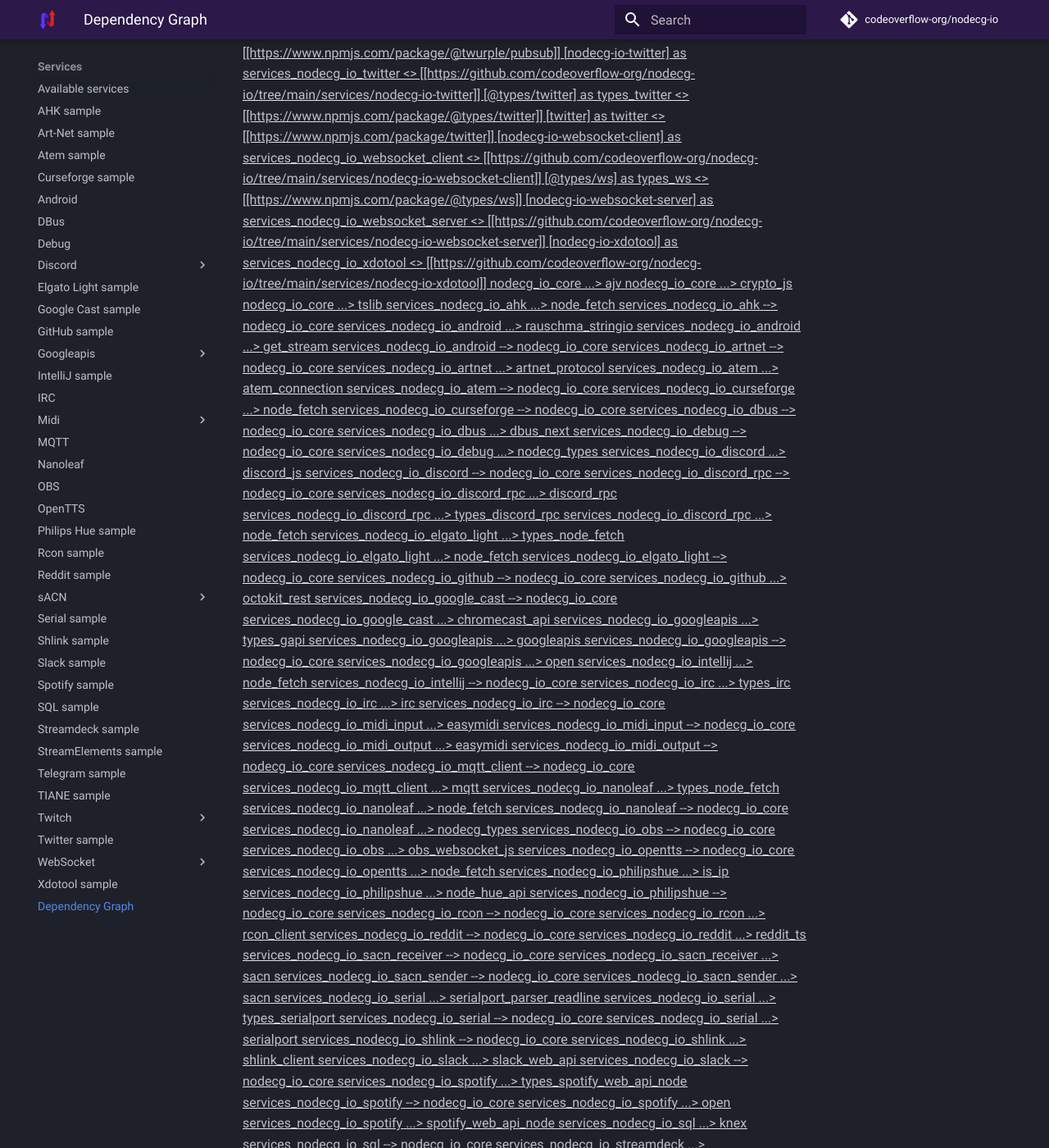
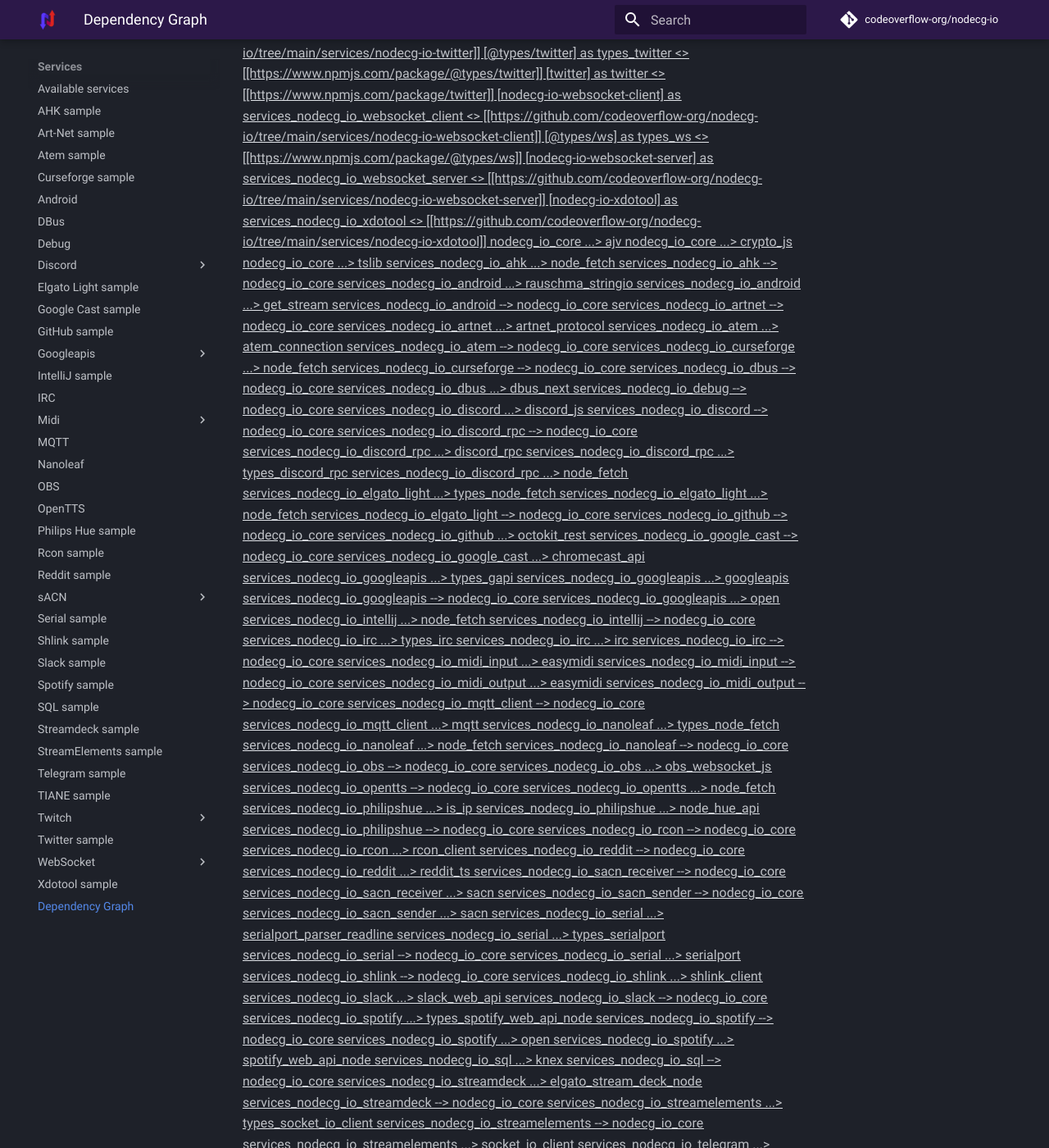
Before and after one commit to codeoverflow-org/nodecg-io-docs, an MkDocs documentation site: the page built from docs/dependencies.md, in a window 1280 px wide and 1400 px high, scrolled down 3375 px. Shown: the whole window at 82% size. Built offline with MkDocs 1.6.1 and Material for MkDocs 9.7.7, drawn with Linux system fonts in a browser that asks for light colours; comment, search, counter and statistics services are not loaded; the version menu is left out; some of the changed text lies outside the part shown.

Commit message:
Update generated documentation (codeoverflow-org/nodecg-io@d08d7a46a23dc5ab2528cc4ce30822028c4fc5c8)

```diff
--- a/docs/dependencies.md
+++ b/docs/dependencies.md
@@ -30,7 +30,6 @@
 [<u>nodecg-io-dbus] as services_nodecg_io_dbus <<service>> [[https://github.com/codeoverflow-org/nodecg-io/tree/main/services/nodecg-io-dbus]]
 [<u>dbus-next] as dbus_next <<lib>> [[https://www.npmjs.com/package/dbus-next]]
 [<u>nodecg-io-debug] as services_nodecg_io_debug <<service>> [[https://github.com/codeoverflow-org/nodecg-io/tree/main/services/nodecg-io-debug]]
-[<u>nodecg-types] as nodecg_types <<lib>> [[https://www.npmjs.com/package/nodecg-types]]
 [<u>nodecg-io-discord] as services_nodecg_io_discord <<service>> [[https://github.com/codeoverflow-org/nodecg-io/tree/main/services/nodecg-io-discord]]
 [<u>discord.js] as discord_js <<lib>> [[https://www.npmjs.com/package/discord.js]]
 [<u>nodecg-io-discord-rpc] as services_nodecg_io_discord_rpc <<service>> [[https://github.com/codeoverflow-org/nodecg-io/tree/main/services/nodecg-io-discord-rpc]]
@@ -125,7 +124,6 @@
 services_nodecg_io_dbus --> nodecg_io_core
 services_nodecg_io_dbus ...> dbus_next
 services_nodecg_io_debug --> nodecg_io_core
-services_nodecg_io_debug ...> nodecg_types
 services_nodecg_io_discord ...> discord_js
 services_nodecg_io_discord --> nodecg_io_core
 services_nodecg_io_discord_rpc --> nodecg_io_core
@@ -157,7 +155,6 @@
 services_nodecg_io_nanoleaf ...> types_node_fetch
 services_nodecg_io_nanoleaf ...> node_fetch
 services_nodecg_io_nanoleaf --> nodecg_io_core
-services_nodecg_io_nanoleaf ...> nodecg_types
 services_nodecg_io_obs --> nodecg_io_core
 services_nodecg_io_obs ...> obs_websocket_js
 services_nodecg_io_opentts --> nodecg_io_core
```
Also changed, not shown: docs/services.md (+0 -2 lines).
